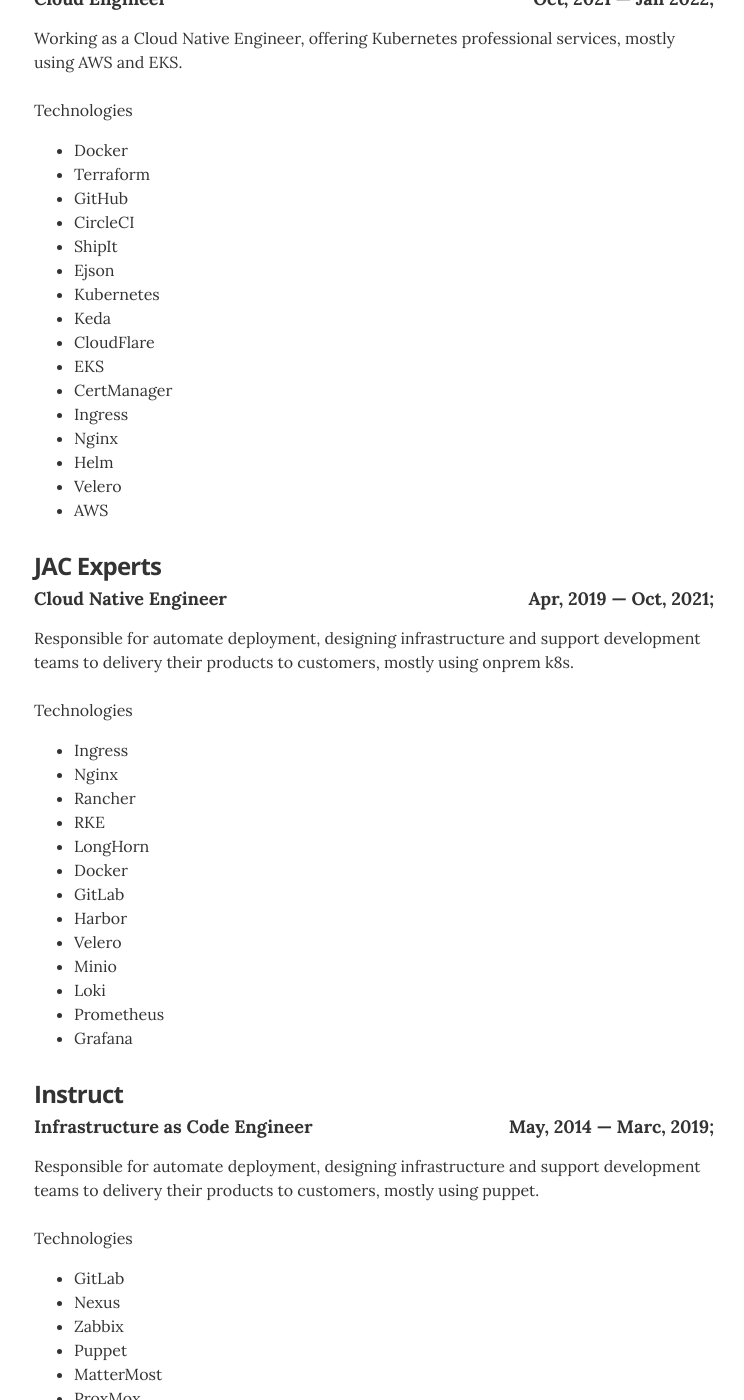
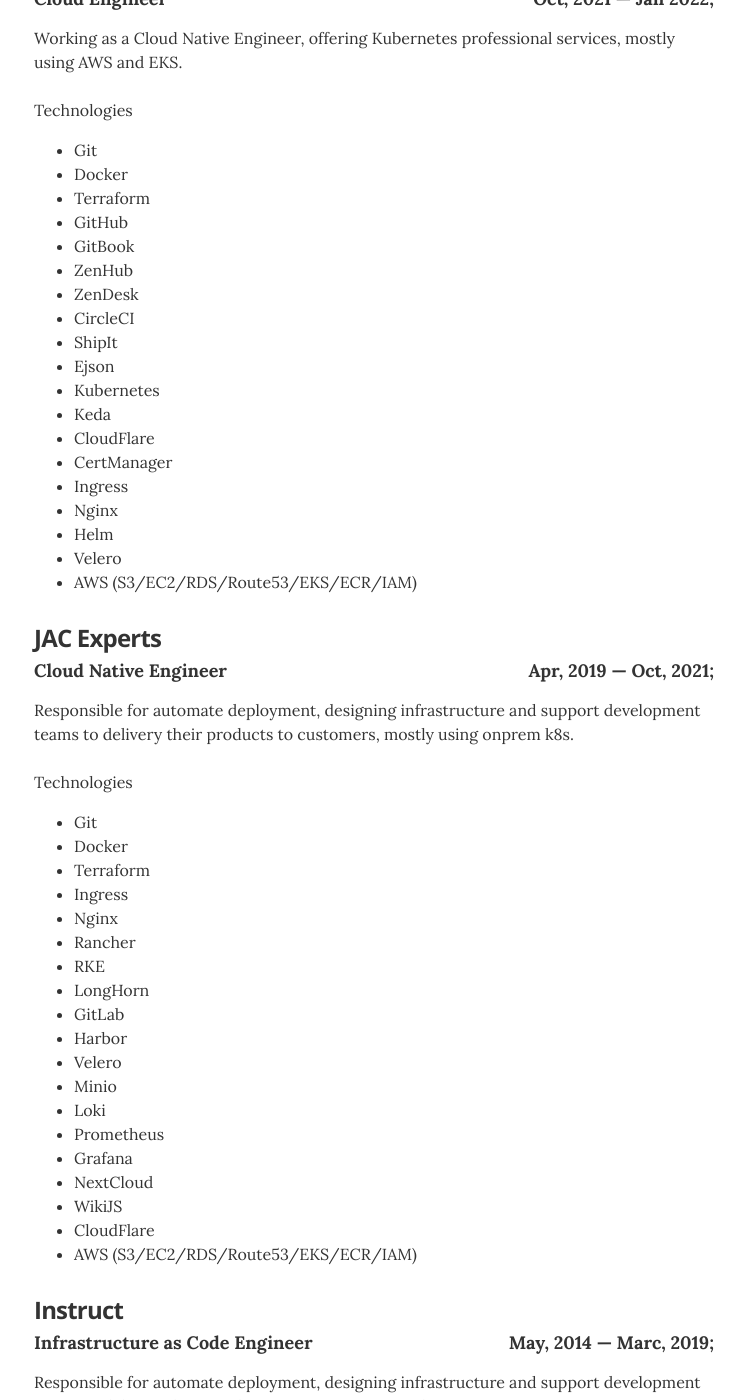
Before and after one commit to gutocarvalho/resume, a Jekyll site: the page built from index.html, in a window 1280 px wide and 1400 px high, scrolled down 2646 px. Shown: the whole window, without its empty margins (266-1010 px from the left). Built offline with Jekyll 4.4.1, drawn with Linux system fonts in a browser that asks for light colours; some of the changed text lies outside the part shown.

Commit message:
Resume updated

```diff
--- a/_data/experience.yml
+++ b/_data/experience.yml
@@ -3,17 +3,17 @@
 - company: VMFARMs (Canada division)
   position: Cloud Engineer
   duration: Oct, 2021 &mdash; Jan 2022;
-  summary: Working as a Cloud Native Engineer, offering Kubernetes professional services, mostly using AWS and EKS. <br><br> Technologies <br><ul class="resume-item-list"><li>Docker</li><li>Terraform</li><li>GitHub</li><li>CircleCI</li><li>ShipIt</li><li>Ejson</li><li>Kubernetes</li><li>Keda</li><li>CloudFlare</li><li>EKS</li><li>CertManager</li><li>Ingress</li><li>Nginx</li><li>Helm</li><li>Velero</li><li>AWS</li></ul>
+  summary: Working as a Cloud Native Engineer, offering Kubernetes professional services, mostly using AWS and EKS. <br><br> Technologies <br><ul class="resume-item-list"><li>Git</li><li>Docker</li><li>Terraform</li><li>GitHub</li><li>GitBook</li><li>ZenHub</li><li>ZenDesk</li><li>CircleCI</li><li>ShipIt</li><li>Ejson</li><li>Kubernetes</li><li>Keda</li><li>CloudFlare</li><li>CertManager</li><li>Ingress</li><li>Nginx</li><li>Helm</li><li>Velero</li><li>AWS (S3/EC2/RDS/Route53/EKS/ECR/IAM)</li></ul>
 
 - company: JAC Experts
   position: Cloud Native Engineer
   duration: Apr, 2019 &mdash; Oct, 2021;
-  summary: Responsible for automate deployment, designing infrastructure and support development teams to delivery their products to customers, mostly using onprem k8s.<br><br> Technologies <br><ul class="resume-item-list"><li>Ingress</li><li>Nginx</li><li>Rancher</li><li>RKE</li><li>LongHorn</li><li>Docker</li><li>GitLab</li><li>Harbor</li><li>Velero</li><li>Minio</li><li>Loki</li><li>Prometheus</li><li>Grafana</li></ul>
+  summary: Responsible for automate deployment, designing infrastructure and support development teams to delivery their products to customers, mostly using onprem k8s.<br><br> Technologies <br><ul class="resume-item-list"><li>Git</li><li>Docker</li><li>Terraform</li><li>Ingress</li><li>Nginx</li><li>Rancher</li><li>RKE</li><li>LongHorn</li><li>GitLab</li><li>Harbor</li><li>Velero</li><li>Minio</li><li>Loki</li><li>Prometheus</li><li>Grafana</li><li>NextCloud</li><li>WikiJS</li><li>CloudFlare</li><li>AWS (S3/EC2/RDS/Route53/EKS/ECR/IAM)</ul>
 
 - company: Instruct
   position: Infrastructure as Code Engineer
   duration: May, 2014 &mdash; Marc, 2019;
-  summary: Responsible for automate deployment, designing infrastructure and support development teams to delivery their products to customers, mostly using puppet. <br> <br> Technologies <br><ul class="resume-item-list"><li>GitLab</li><li>Nexus</li><li>Zabbix</li><li>Puppet</li><li>MatterMost</li><li>ProxMox</li></ul>
+  summary: Responsible for automate deployment, designing infrastructure and support development teams to delivery their products to customers, mostly using puppet. <br> <br> Technologies <br><ul class="resume-item-list"><li>Git</li><li>GitLab</li><li>Nexus</li><li>Zabbix</li><li>Puppet</li><li>MatterMost</li><li>NextCloud</li><li>Dokuwiki</li><li>ProxMox</li><li>OVH Cloud</li></ul>
 
 - company: Globalweb (+2x)
   position: Linux Specialist
```
